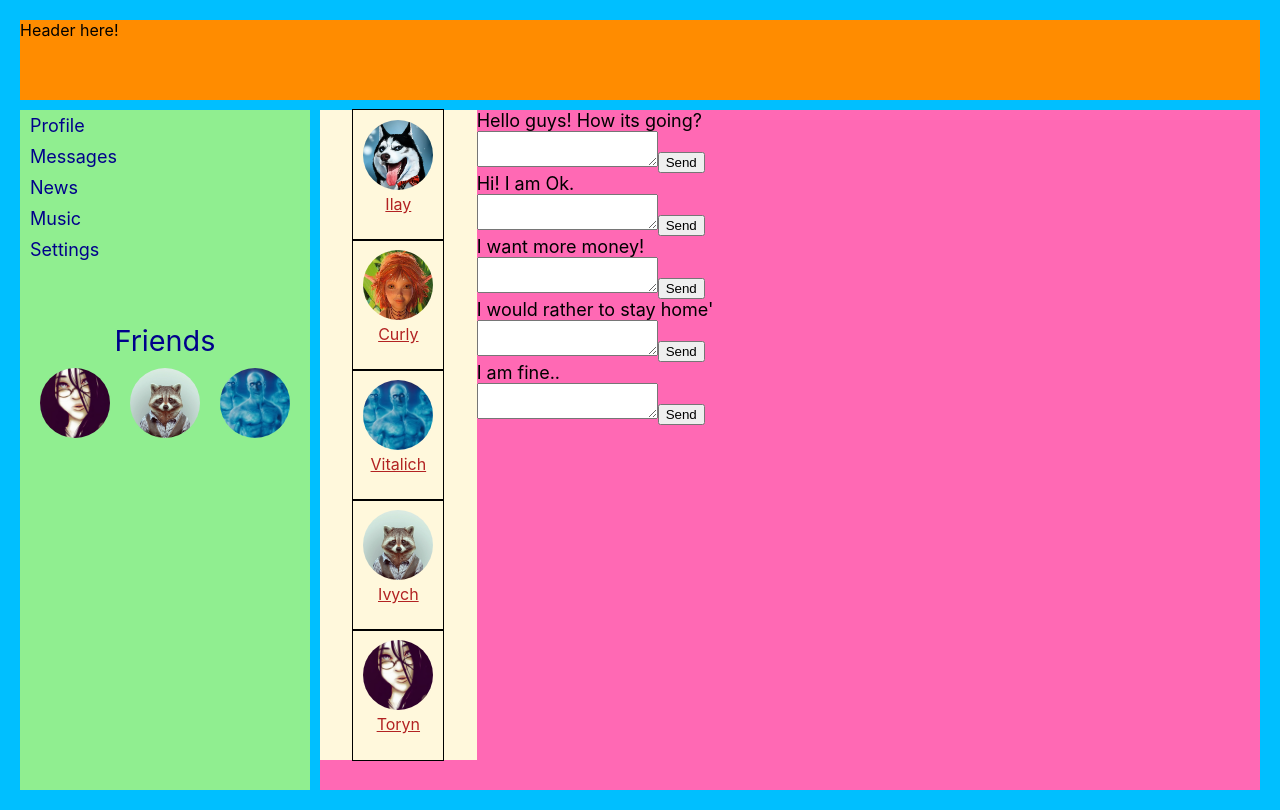
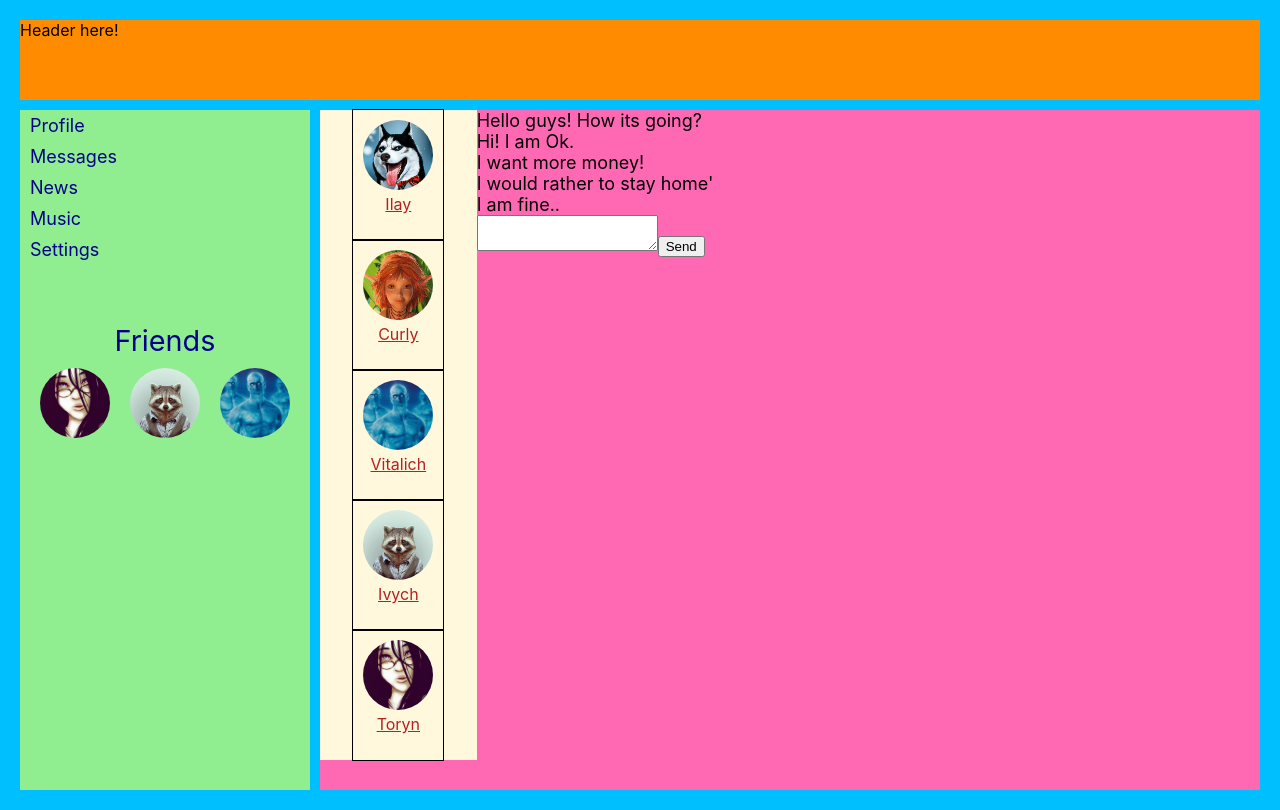
Before and after one commit to weltkind6/SC, a React (Create React App) app: page /messages in a window 1280 px wide. Built offline with nearby package versions, Linux system fonts and the light colour scheme.

Commit message:
34 (addmessage FLUX)

```diff
--- a/src/App.js
+++ b/src/App.js
@@ -14,9 +14,13 @@ const App = (props) => {
             <Header/>
             <Sidebar/>
             <div className='main-wrapper'>
-                    <Route path='/profile' render={() => <Profile profPage={props.appState.profilePage} addPost={props.addPost} changeNewPostText={props.changeNewPostText}/>}/>
-                    <Route path='/messages' render={() => <Dialogs state={props.appState.messagePage}/>} />
-                    <Route path='/friends' render={() => <Friends state={props.appState}/>} />
+                <Route path='/profile'
+                       render={() => <Profile profPage={props.appState.profilePage} addPost={props.addPost}
+                                              changeNewPostText={props.changeNewPostText}/>}/>
+                <Route path='/messages'
+                       render={() => <Dialogs messPage={props.appState.messagePage} addNewMessage={props.addNewMessage}
+                                              changeNewMessageText={props.changeNewMessageText}/>}/>
+                <Route path='/friends' render={() => <Friends state={props.appState}/>}/>
                 <Route path='/music' render={() => <Music/>}/>
             </div>
         </div>
--- a/src/Components/Dialogs/Dialogs.js
+++ b/src/Components/Dialogs/Dialogs.js
@@ -1,23 +1,34 @@
 import React from 'react'
 import classes from './Dialogs.module.css'
-
 import Messages from "./Messages/Messages";
 import Dialogsitem from "./DialogsItem/Dialogsitem";
 
+
 const Dialogs = (props) => {
-
-
-    let dialogsElements = props.state.dialogsData.map(d =>
+    let dialogsElements = props.messPage.dialogsData.map(d =>
         <div className={classes.user_block}>
             <Avatars ava={d.img}/>
             <Dialogsitem name={d.name} id={d.id}/>
         </div>)
+    let messageContainer = props.messPage.messages.map(m => <div>
+        <Messages message={m.message} id={m.id}/>
+    </div>)
+    // Functions for Redux
+    let newMessage = React.createRef()
+    let addMessage = () => {
+        let text = newMessage.current.value
+        props.addNewMessage(text)
+    }
+    let onMessageChange = () => {
+        let text = newMessage.current.value
+        props.changeNewMessageText(text)
+    }
+    const onPressEnter = e => {
+        if(e.code === 'Enter') {
+            addMessage()
+        }
+    }
 
-    let messageContainer = props.state.messages.map(m => <div>
-        <Messages message={m.message} id={m.id}/>
-        <textarea></textarea>
-        <button>Send</button>
-    </div>)
 
     return (
         <div>
@@ -27,6 +38,8 @@ const Dialogs = (props) => {
                 </div>
                 <div>
                     {messageContainer}
+                    <textarea onKeyDown={onPressEnter} ref={newMessage} onChange={onMessageChange} value={props.messPage.newMessageBody}/>
+                    <button onClick={addMessage}>Send</button>
                 </div>
             </div>
             <Messages/>
--- a/src/Components/Music/Music.module.css
+++ b/src/Components/Music/Music.module.css
@@ -9,3 +9,6 @@
 h5 {
     margin-left: 1em;
 }
+.img {
+    height: 400px;
+}
--- a/src/Components/Profile/Myposts/Myposts.js
+++ b/src/Components/Profile/Myposts/Myposts.js
@@ -5,19 +5,20 @@ import PostMessage from "./PostMessage/PostMessage";
 
 const MyPosts = (props) => {
     let postsElements = props.postData.map(p => <PostMessage message={p.post} id={p.id} likesCount={p.likesCount}/>)
+    //Post add
     let newPost = React.createRef()
     let addPost = () => {
         let text = newPost.current.value
         props.addPost(text)
     }
+    const onPostChange = () => {
+        let text = newPost.current.value
+        props.changeNewPostText(text)
+    }
     const onKeyDown = e => {
         if (e.code === "Enter") {
             addPost()
         }
-    }
-    const onPostChange = () => {
-        let text = newPost.current.value
-        props.changeNewPostText(text)
     }
     return (
         <div>
--- a/src/Components/Profile/Profile.js
+++ b/src/Components/Profile/Profile.js
@@ -5,7 +5,6 @@ import classes from './Profile.module.css'
 
 const Profile = (props) => {
     return (
-
         <div className={classes.profile_wrapper}>
             <ProfileInfo/>
             <MyPosts postData={props.profPage.postData} addPost={props.addPost} newPostText={props.profPage.newPostText}
--- a/src/Redux/state.js
+++ b/src/Redux/state.js
@@ -5,7 +5,7 @@ import ava3 from '../img/blue.jpg'
 import ava4 from '../img/enot.jpg'
 import ava5 from '../img/chika.jpg'
 import {rerenderEntireTree} from "../render";
-
+// Это типа JSON формат получается
 let state = {
     profilePage: {
         postData: [
@@ -26,6 +26,7 @@ let state = {
             {id: 4, message: 'I would rather to stay home\''},
             {id: 5, message: 'I am fine..'},
         ],
+        newMessageBody: '',
         dialogsData: [
             {id: 1, name: 'Ilay', img: <img src={ava1} alt="avatar" className={classes.ava}/>},
             {id: 2, name: 'Curly', img: <img src={ava2} alt="avatar" className={classes.ava}/>},
@@ -40,7 +41,7 @@ let state = {
         {id: 1, name: 'Alex', ava: <img src={ava4} alt="avatar" className={classes.ava}/>},
     ]
 }
-
+// Profile
 export let addPost = () => {
     let newPost = {
         id: 1,
@@ -52,12 +53,25 @@ export let addPost = () => {
     rerenderEntireTree(state)
 }
 
-
 export let changeNewPostText = (newText) => {
     state.profilePage.newPostText = newText
     rerenderEntireTree(state)
 }
+// Messages
 
-// Это типа JSON формат получается
+export let addNewMessage = () => {
+    let newMess = {
+        id: '6',
+        message: state.messagePage.newMessageBody,
+    }
+    state.messagePage.messages.push(newMess)
+    state.messagePage.newMessageBody = ''
+    rerenderEntireTree(state)
+}
+export let changeNewMessageText = (i) => {
+    state.messagePage.newMessageBody = i
+    rerenderEntireTree(state)
+}
+
 
 export default state
--- a/src/render.js
+++ b/src/render.js
@@ -3,7 +3,7 @@ import ReactDOM from 'react-dom';
 import './index.css';
 import App from './App';
 import reportWebVitals from './reportWebVitals';
-import {addPost, changeNewPostText} from "./Redux/state";
+import {addNewMessage, addPost, changeNewMessageText, changeNewPostText,} from "./Redux/state";
 import {BrowserRouter} from "react-router-dom";
 
 
@@ -11,7 +11,7 @@ export let rerenderEntireTree = (state) => {
     ReactDOM.render(
         <BrowserRouter>
             <React.StrictMode>
-                <App appState={state} addPost={addPost} changeNewPostText={changeNewPostText}/>
+                <App appState={state} addPost={addPost} changeNewPostText={changeNewPostText} addNewMessage={addNewMessage} changeNewMessageText={changeNewMessageText}/>
             </React.StrictMode>
         </BrowserRouter>,
         document.getElementById('root')
```
Lines whose indentation alone changed are shown as unchanged.
